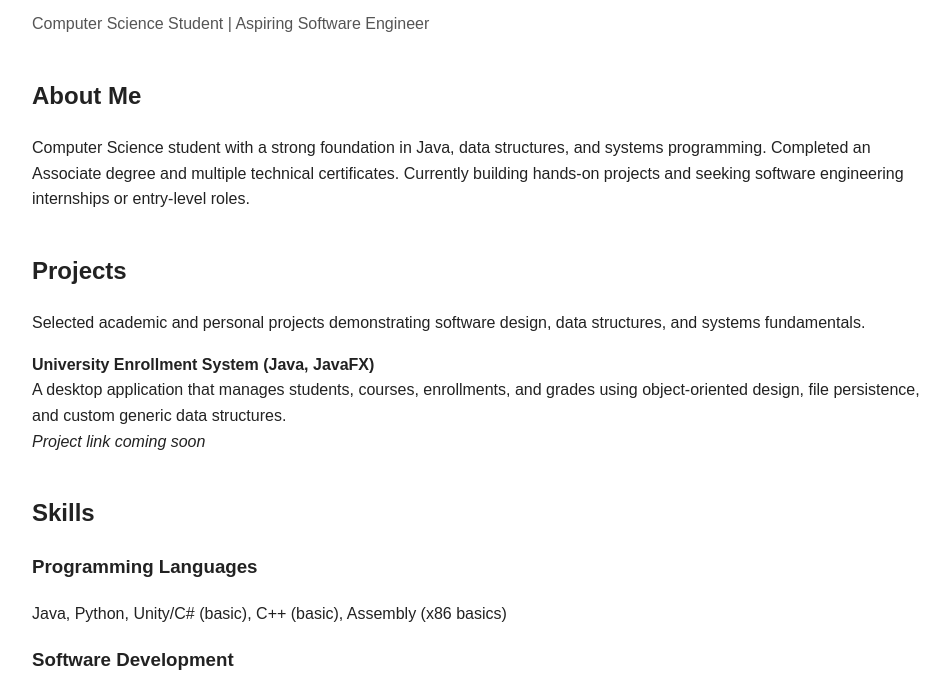
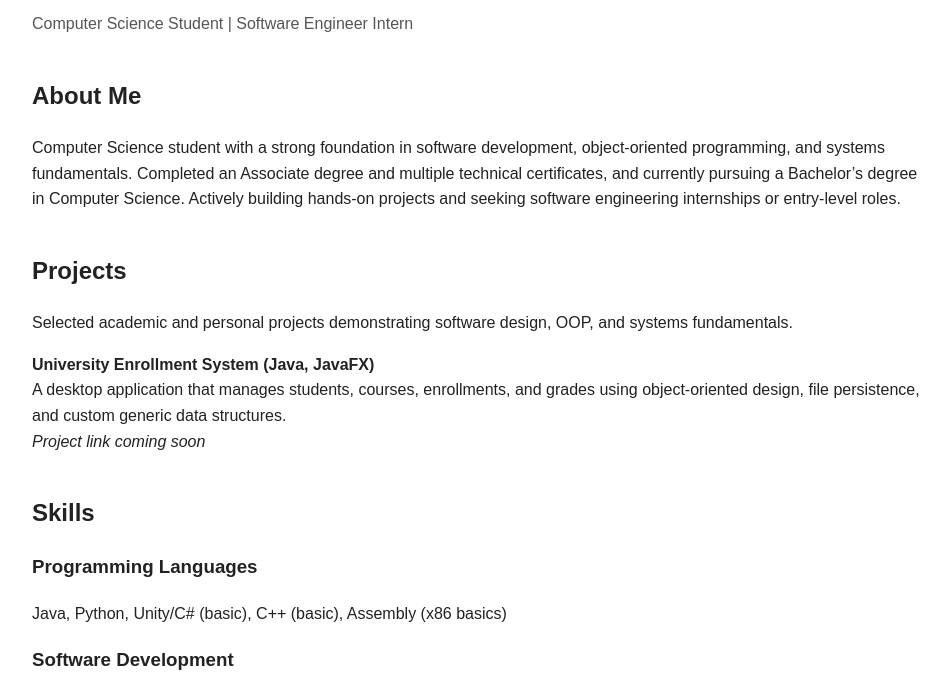
Before and after one commit to deadrym/deadrym.github.io, a plain HTML site: page index.html in a window 1280 px wide. Shown: the part 85-776 px from the top of the page, without its empty margins (158-1108 px from the left). Drawn offline with Linux system fonts and the light colour scheme.

Commit message:
Update index.html

```diff
--- a/index.html
+++ b/index.html
@@ -31,19 +31,21 @@
 
   <h1>Rossiel Tejada</h1>
   <div class="subtitle">
-    Computer Science Student | Aspiring Software Engineer
+    Computer Science Student | Software Engineer Intern
   </div>
 
   <h2>About Me</h2>
   <p>
-    Computer Science student with a strong foundation in Java, data structures,
-    and systems programming. Completed an Associate degree and multiple technical
-    certificates. Currently building hands-on projects and seeking software engineering internships or entry-level roles.
+    Computer Science student with a strong foundation in software development,
+    object-oriented programming, and systems fundamentals. Completed an Associate
+    degree and multiple technical certificates, and currently pursuing a Bachelor’s
+    degree in Computer Science. Actively building hands-on projects and seeking
+    software engineering internships or entry-level roles.
   </p>
   <h2>Projects</h2>
   <p>
     Selected academic and personal projects demonstrating software design,
-    data structures, and systems fundamentals.
+    OOP, and systems fundamentals.
   </p>
   <p>
     <strong>University Enrollment System (Java, JavaFX)</strong><br>
```
